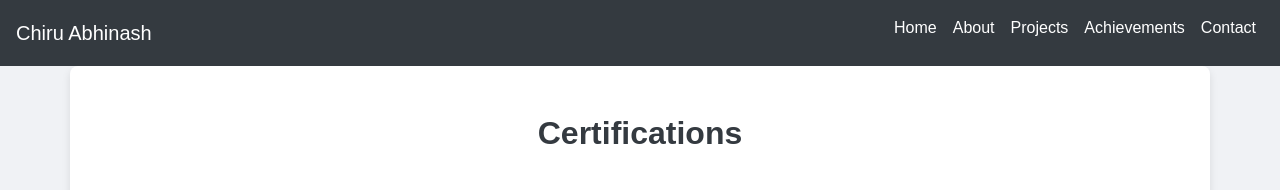
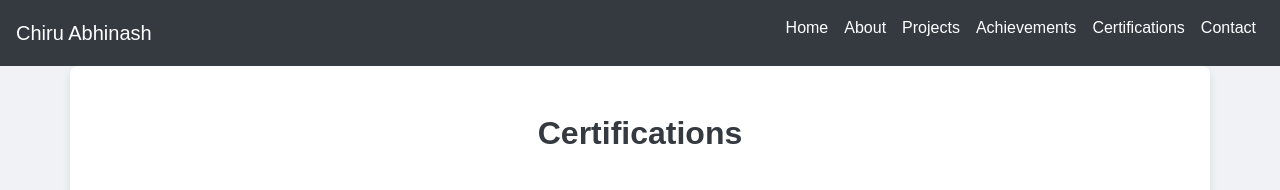
Before and after one commit to chiru-abhinash/Portfolio, a plain HTML site: page certifications.html in a window 1280 px wide. Shown: the top 190 px of the page. Drawn offline with nearby package versions, Linux system fonts and the light colour scheme.

Commit message:
Update certifications.html

```diff
--- a/certifications.html
+++ b/certifications.html
@@ -104,6 +104,7 @@
         <li class="nav-item"><a class="nav-link" href="about.html">About</a></li>
         <li class="nav-item"><a class="nav-link" href="projects.html">Projects</a></li>
         <li class="nav-item"><a class="nav-link" href="achievements.html">Achievements</a></li>
+        <li class="nav-item"><a class="nav-link" href="certifications.html">Certifications</a></li>
         <li class="nav-item"><a class="nav-link" href="contact.html">Contact</a></li>
       </ul>
     </div>
```
